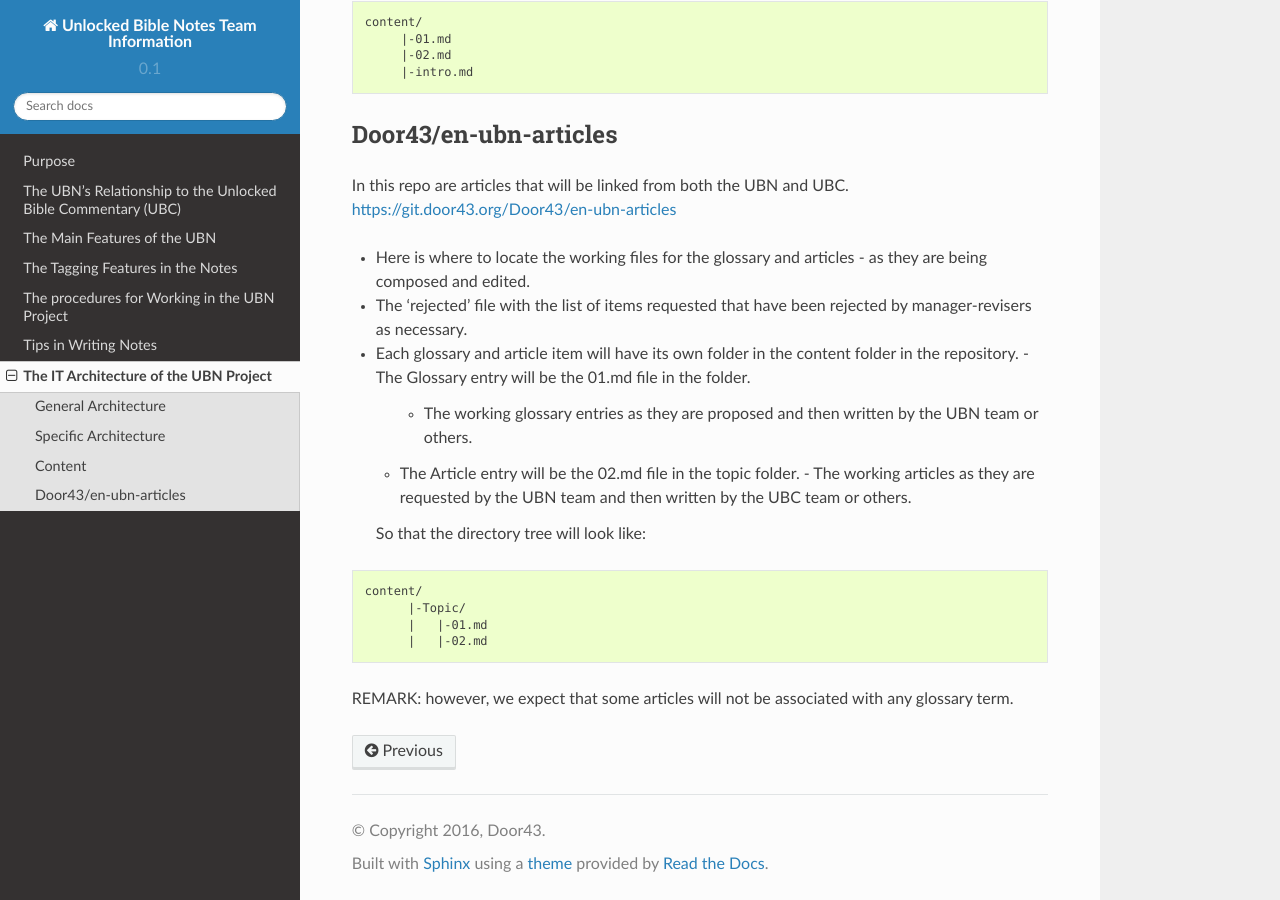
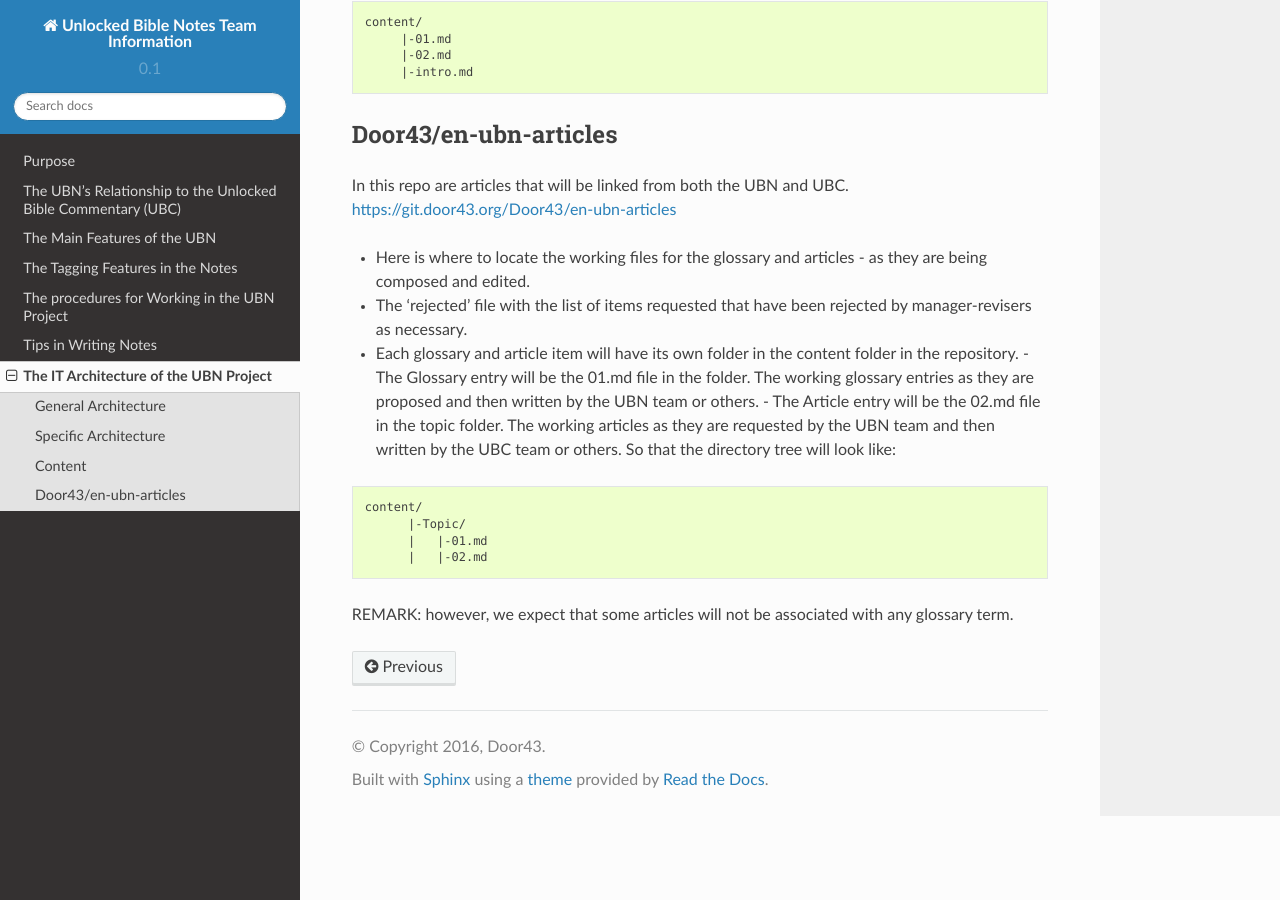
Before and after one commit to unfoldingWord-dev/Unlocked-Bible-Notes-Info, a Sphinx documentation site: the page built from docs/architecture.rst, in a window 1280 px wide and 900 px high, scrolled down 1205 px. Built offline with Sphinx 7.4.7 and the Read the Docs theme 2.0.0, drawn with Linux system fonts in a browser that asks for light colours; pages that are not in the unit, such as notebooks, are missing from menus.

```diff
--- a/docs/architecture.rst
+++ b/docs/architecture.rst
@@ -67,10 +67,8 @@ In this repo are articles that will be linked from both the UBN and UBC. https:/
 - Here is where to locate the working files for the glossary and articles - as they are being composed and edited.
 - The ‘rejected’ file with the list of items requested that have been rejected by manager-revisers as necessary.
 - Each glossary and article item will have its own folder in the content folder in the repository.
-  - The Glossary entry will be the 01.md file in the folder.
-    - The working glossary entries as they are proposed and then written by the UBN team or others.
-  - The Article entry will be the 02.md file in the topic folder.
-    - The working articles as they are requested by the UBN team and then written by the UBC team or others.
+  - The Glossary entry will be the 01.md file in the folder. The working glossary entries as they are proposed and then written by the UBN team or others.
+  - The Article entry will be the 02.md file in the topic folder. The working articles as they are requested by the UBN team and then written by the UBC team or others.
   So that the directory tree will look like:
 
 .. code-block:: none
```
